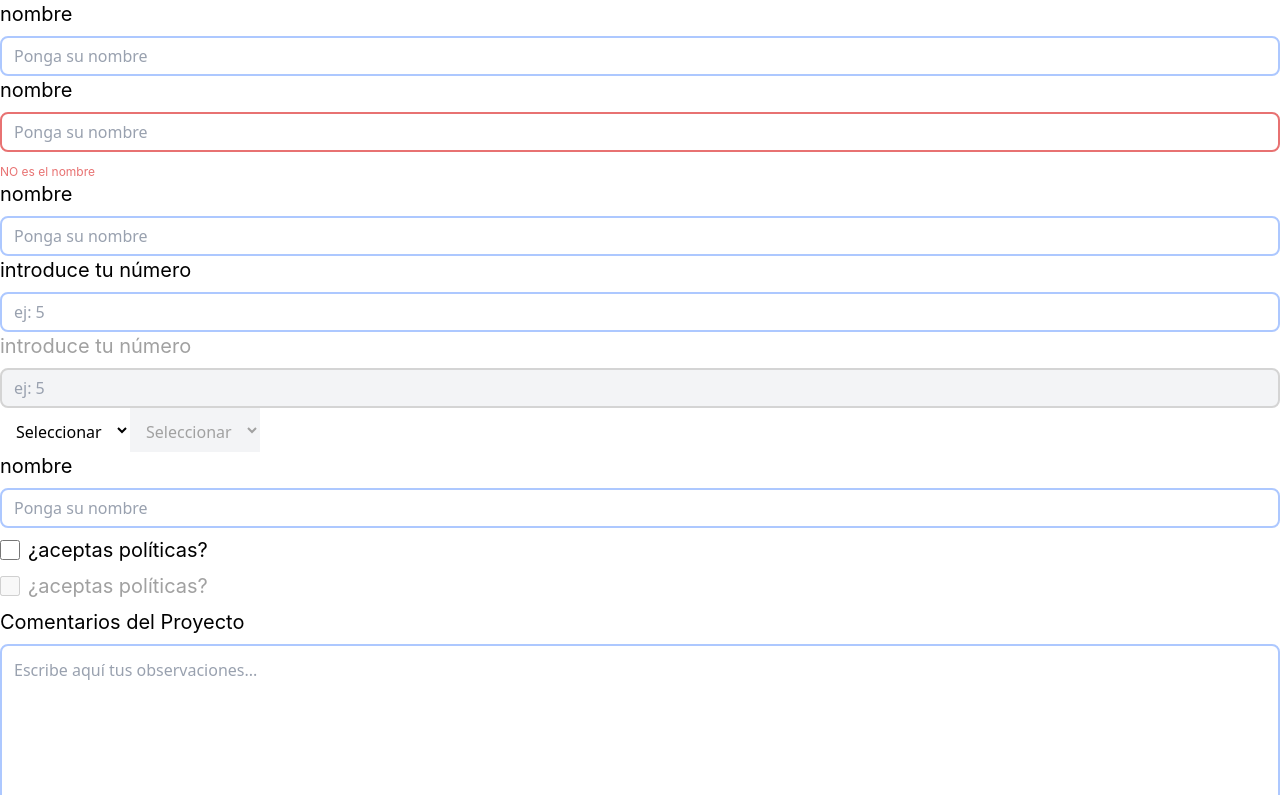
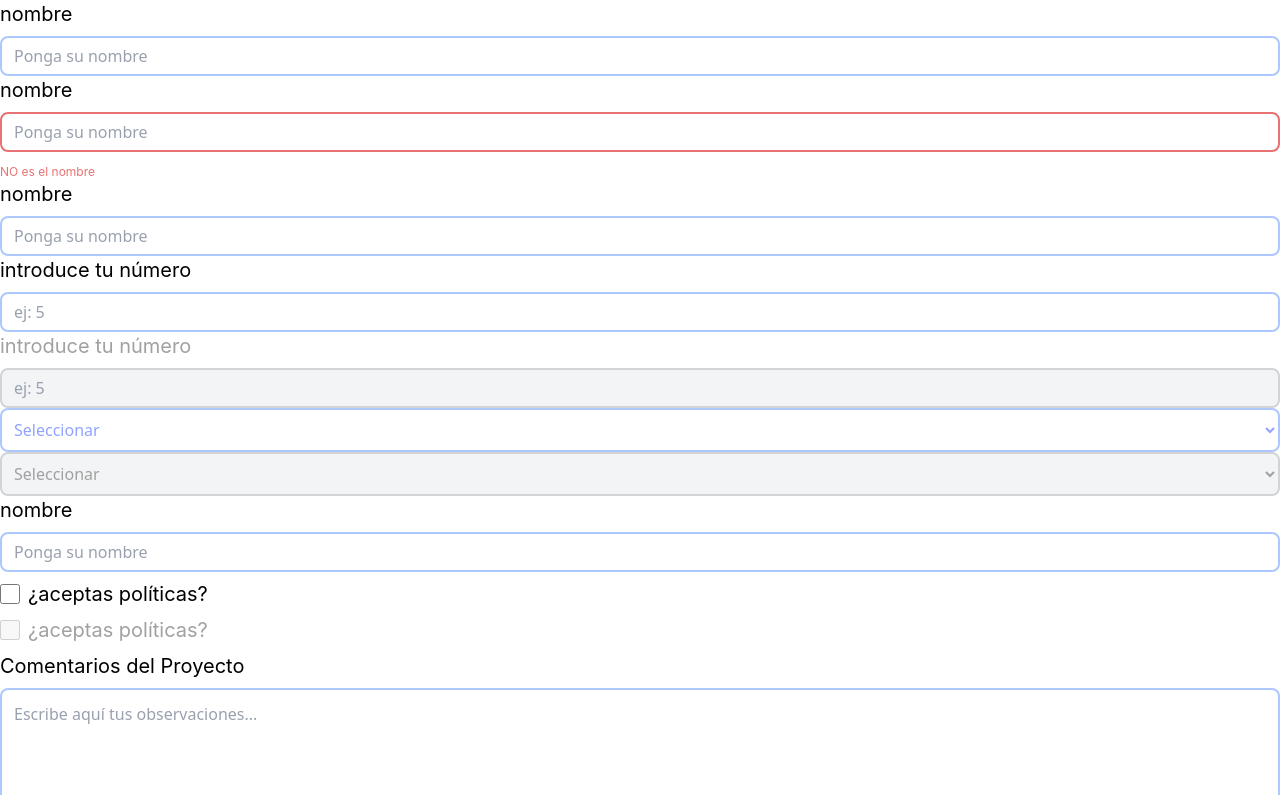
Before and after one commit to egilp04/listO, a React (Vite) app: page / in a window 1280 px wide. Shown: the top 795 px of the page. Built offline with nearby package versions, Linux system fonts and the light colour scheme.

Commit message:
Modificación para que coja los colores primarios el select.

```diff
--- a/src/componentes/Inputs/Select.tsx
+++ b/src/componentes/Inputs/Select.tsx
@@ -13,13 +13,12 @@ interface SelectProps extends SelectHTMLAttributes<HTMLSelectElement> {
 export default function Select({options, value="",variant = "primario", disabled, ...props}: SelectProps) {
 
   const colorClass = `input-border-${variant}`;
-  const cursorClass = disabled ? "cursor-not-allowed" : "cursor-pointer";
 
   return (
     <select
       value={value}
       disabled={disabled}
-      className={`select-responsive ${colorClass} ${disabled ? "input-disabled" : cursorClass}`}
+      className={`select-responsive input-style-comun ${disabled ? "input-disabled cursor-not-allowed" : `cursor-pointer ${"select-color-text"} ${colorClass}`}`}
       {...props}
     >
       <option value= "" disabled hidden>Seleccionar</option>
--- a/src/styles/components.css
+++ b/src/styles/components.css
@@ -53,7 +53,11 @@
     }
 
     .select-responsive {
-        @apply h-8 p-1 text-xs md:h-10 md:p-2 md:text-sm lg:h-11 lg:p-3 lg:text-base;
+        @apply h-8 p-1 text-xs md:h-10 md:p-2 md:text-sm lg:h-11 lg:p-2 lg:text-base;
+    }
+
+    .select-color-text {
+        @apply text-primary-600
     }
 
 }
```
